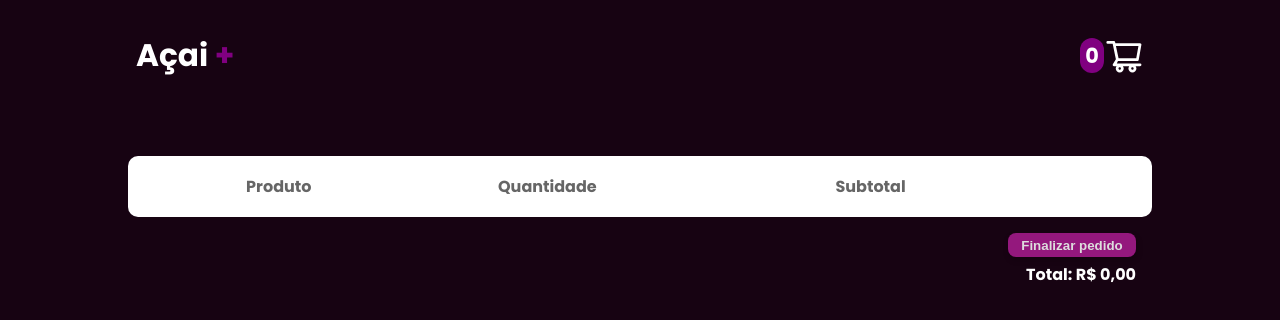
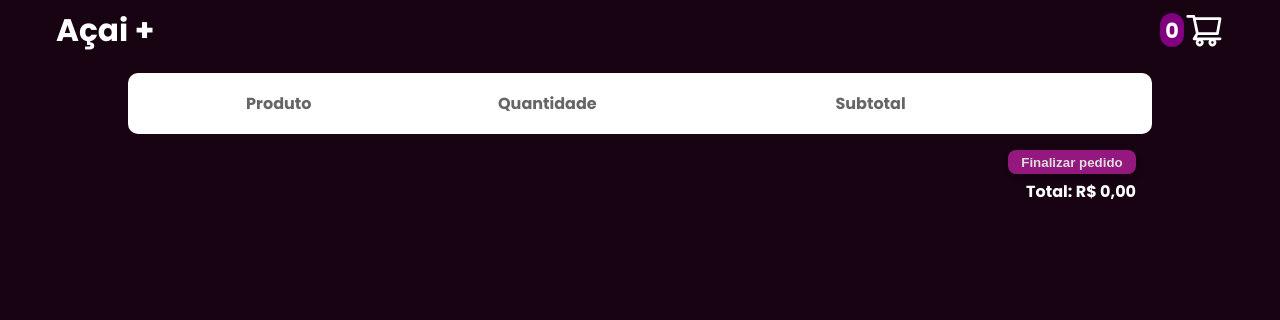
Before and after one commit to PedroHenrique-O/acaishop, a React (Create React App) app: page /cart in a window 1280 px wide. Shown: the top 320 px of the page. Built offline with nearby package versions, Linux system fonts and the light colour scheme.

Commit message:
header styling

```diff
--- a/src/components/Header/styled.ts
+++ b/src/components/Header/styled.ts
@@ -1,23 +1,47 @@
 import styled from "styled-components";
-
+import { Link } from "react-router-dom";
 export const Container = styled.nav`
   display: flex;
   justify-content: space-between;
   align-items: center;
   font-weight: 700;
   font-size: 1.3rem;
-  margin: 2rem 3rem 4rem;
-  padding: 0 5.5rem;
+  height: 60px;
+  background: transparent;
+  margin: 0 3.5rem;
 
-  h1 {
+  .logo {
+    font-size: 1.7rem;
+    @media screen and (max-width: 750px) {
+      display: flex;
+      gap: 0.3rem;
+    }
     span {
-      color: purple;
+      color: #94187d;
     }
   }
+
   a {
     text-decoration: none;
     outline: none;
     color: inherit;
+  }
+
+  nav {
+    display: flex;
+    gap: 1.5rem;
+    font-size: 1rem;
+    a {
+      cursor: pointer;
+      &:hover {
+        color: #94187d;
+        font-size: 1.1rem;
+        transition: all 0.7 ease-in-out;
+      }
+    }
+    @media screen and (max-width: 650px) {
+      opacity: 0;
+    }
   }
 
   .cartButton {
@@ -25,6 +49,12 @@ export const Container = styled.nav`
     justify-content: center;
     align-items: center;
     position: relative;
+
+    svg {
+      &:hover {
+        color: #94187d;
+      }
+    }
 
     span {
       display: flex;
@@ -39,3 +69,12 @@ export const Container = styled.nav`
     }
   }
 `;
+
+export const NavLink = styled(Link)`
+  display: flex;
+  align-items: center;
+  color: #fff;
+  font-size: 1rem;
+  text-decoration: none;
+  cursor: pointer;
+`;
```
